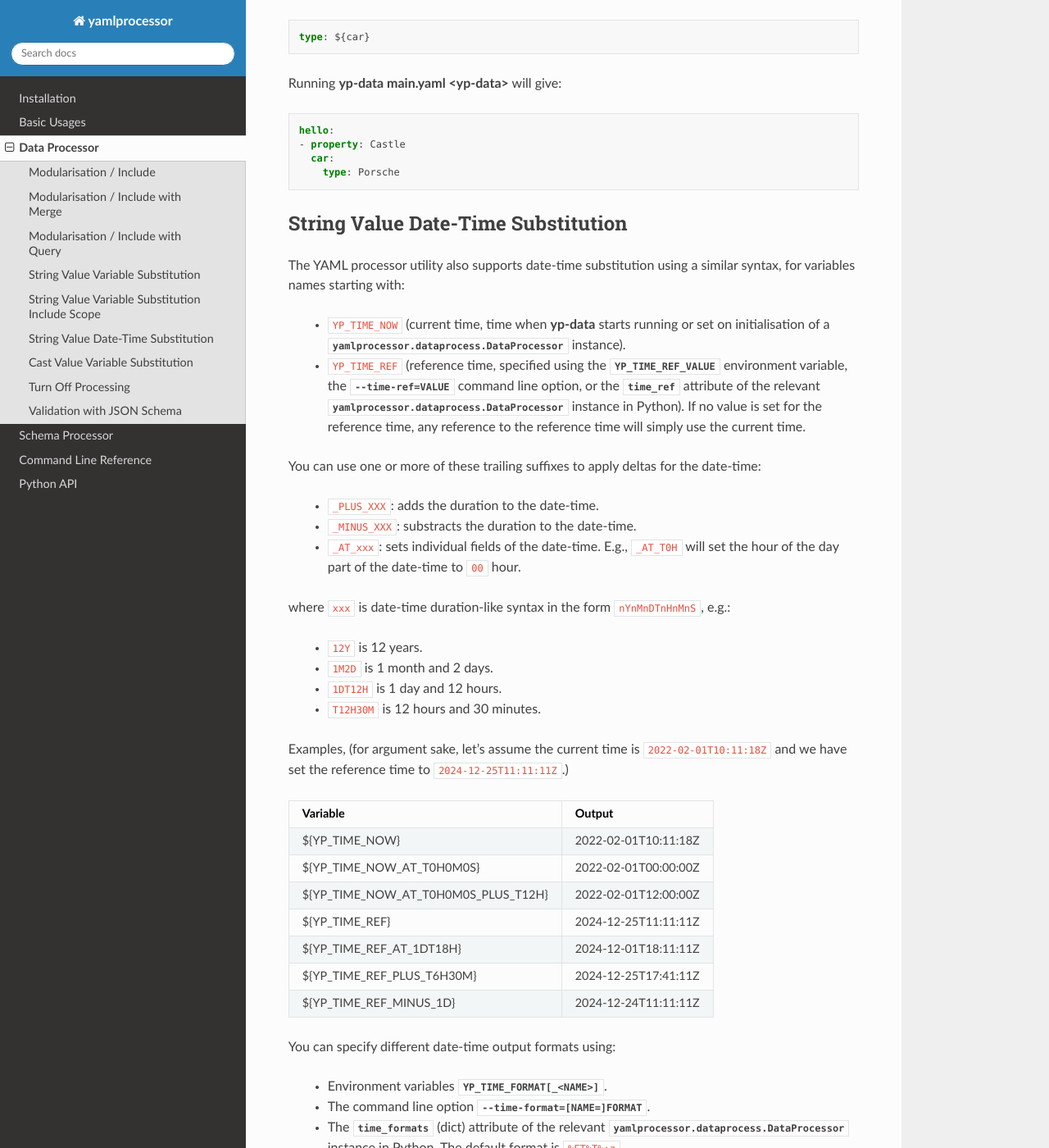
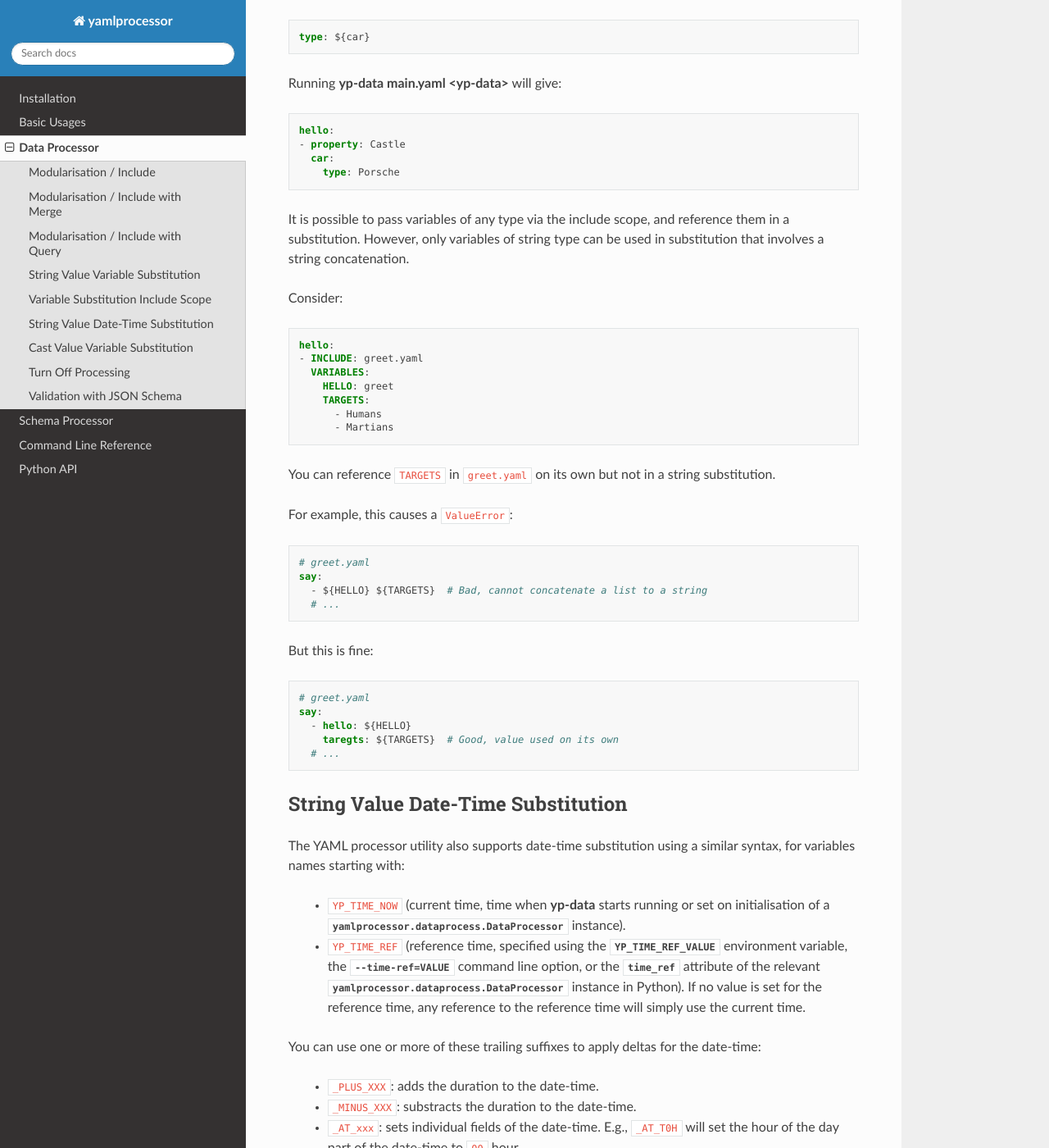
Before and after one commit to JCSDA-internal/yamlprocessor, a Sphinx documentation site: the page built from docs/data-process.rst, in a window 1280 px wide and 1400 px high, scrolled down 6701 px. Shown: the whole window at 82% size. Built offline with Sphinx 7.4.7 and the Read the Docs theme 2.0.0, drawn with Linux system fonts in a browser that asks for light colours; some of the changed text lies outside the part shown.

Commit message:
include (local scope) variable with non-str value
Allows include of local scope variable with non-str value. This is
useful for passing the value of an anchor down to an include scope.

```diff
--- a/docs/data-process.rst
+++ b/docs/data-process.rst
@@ -378,6 +378,44 @@
      car:
        type: Porsche
 
+It is possible to pass variables of any type via the include scope, and
+reference them in a substitution. However, only variables of string type can be
+used in substitution that involves a string concatenation.
+
+Consider:
+
+.. code-block:: yaml
+
+   hello:
+   - INCLUDE: greet.yaml
+     VARIABLES:
+       HELLO: greet
+       TARGETS:
+         - Humans
+         - Martians
+
+
+You can reference ``TARGETS`` in ``greet.yaml`` on its own but not in a string
+substitution.
+
+For example, this causes a ``ValueError``:
+
+.. code-block:: yaml
+
+   # greet.yaml
+   say:
+     - ${HELLO} ${TARGETS}  # Bad, cannot concatenate a list to a string
+     # ...
+
+But this is fine:
+
+.. code-block:: yaml
+
+   # greet.yaml
+   say:
+     - hello: ${HELLO}
+       taregts: ${TARGETS}  # Good, value used on its own
+     # ...
 
 String Value Date-Time Substitution
 -----------------------------------
```
Also changed, not shown: other parts of docs/data-process.rst (+2 -2 lines), 2 other files.
